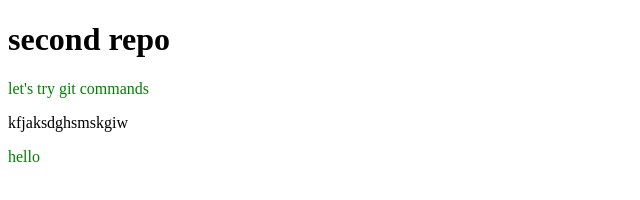
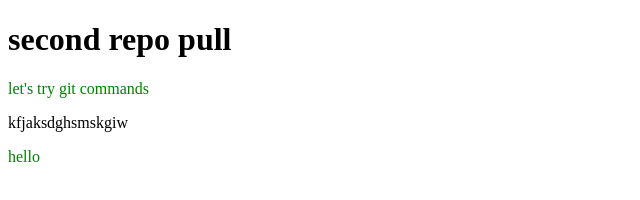
Before and after one commit to nusrat-git/my-second-repo, a plain HTML site: page index.html in a window 1280 px wide. Shown: the whole page, without its empty margins (0-640 px from the left). Drawn offline with Linux system fonts and the light colour scheme.

Commit message:
Update index.html

```diff
--- a/index.html
+++ b/index.html
@@ -8,7 +8,7 @@
     <link rel="stylesheet" href="style.css">
 </head>
 <body>
-    <h1>second repo</h1>
+    <h1>second repo pull</h1>
     <p>
         let's try git commands
     </p>
```
